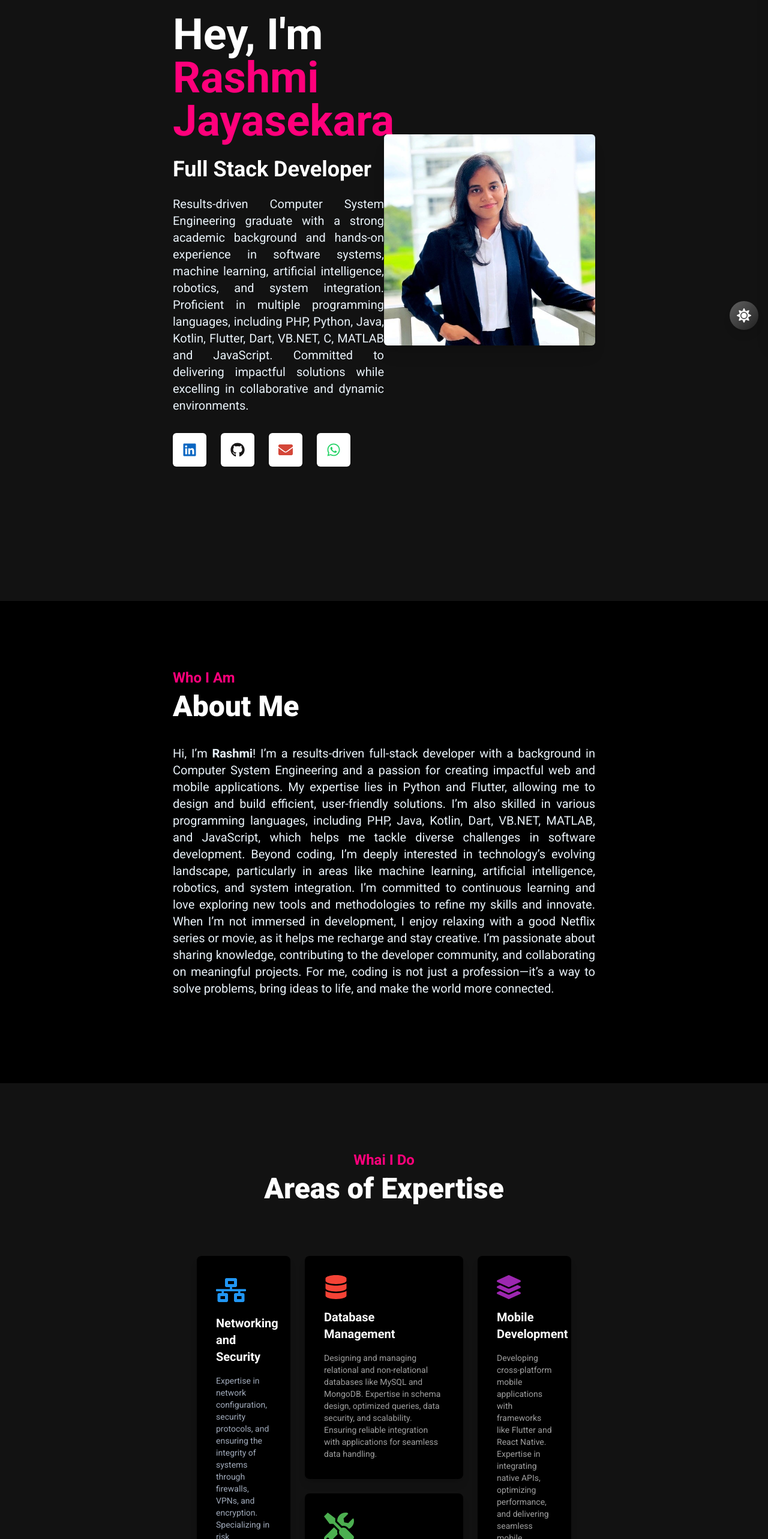
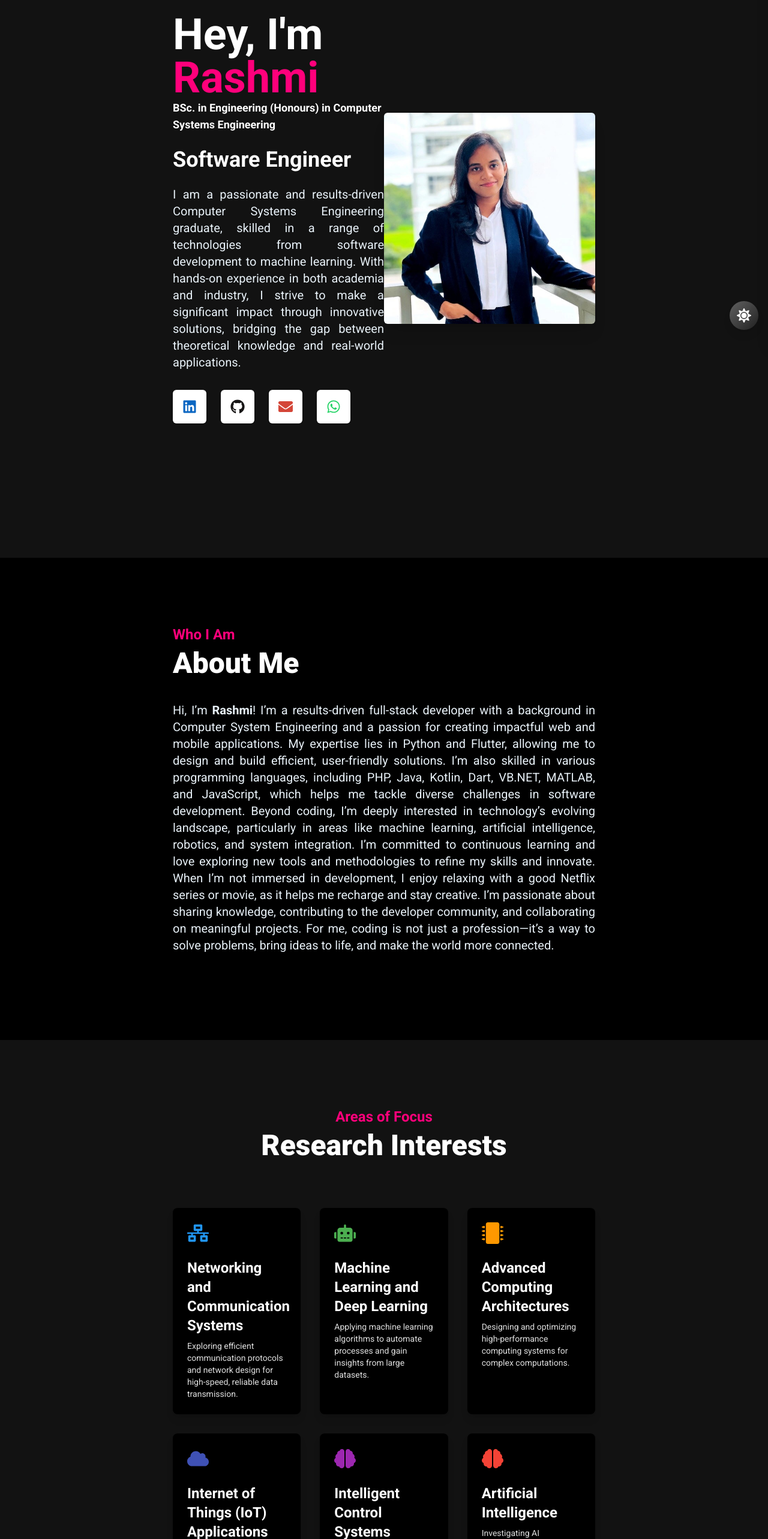
Before and after one commit to BKPASQUAL/Rashmi-Portfolio, a React (Vite) app: page / in a window 1280 px wide. Shown: the part 234-2800 px from the top of the page at 60% size. Built offline with nearby package versions, Linux system fonts and the light colour scheme; a web font is replaced by a local one.

Commit message:
researchint

```diff
--- a/src/components/home/HeroSection.jsx
+++ b/src/components/home/HeroSection.jsx
@@ -16,11 +16,15 @@ function HeroSection() {
       <div className="w-full lg:w-1/2 mb-10 lg:mb-0">
         <h1 className="text-3xl sm:text-4xl md:text-6xl lg:text-7xl font-bold mb-4 sm:mb-6">
           <span className="text-black dark:text-white">Hey, I'm </span>
-          <span className="text-navy">Rashmi Jayasekara</span>
+          <span className="text-navy">Rashmi </span>
+          <p className="text-base md:text-lg text-black dark:text-white">
+            {" "}
+            BSc. in Engineering (Honours) in Computer Systems Engineering
+          </p>
         </h1>
 
         <h1 className="text-xl sm:text-2xl md:text-3xl lg:text-4xl font-bold mb-4 sm:mb-6 text-black dark:text-white">
-          Full Stack Developer
+          Software Engineer
         </h1>
 
         {/* <p className="text-secondaryText text-sm sm:text-base md:text-lg lg:text-xl mb-6 sm:mb-8 text-justify dark:text-darkPrimary">
@@ -33,13 +37,12 @@ function HeroSection() {
         </p> */}
 
         <p className="text-secondaryText text-sm sm:text-base md:text-lg lg:text-xl mb-6 sm:mb-8 text-justify dark:text-darkPrimary">
-          Results-driven Computer System Engineering graduate with a strong
-          academic background and hands-on experience in software systems,
-          machine learning, artificial intelligence, robotics, and system
-          integration. Proficient in multiple programming languages, including
-          PHP, Python, Java, Kotlin, Flutter, Dart, VB.NET, C, MATLAB and
-          JavaScript. Committed to delivering impactful solutions while
-          excelling in collaborative and dynamic environments.{" "}
+          I am a passionate and results-driven Computer Systems Engineering
+          graduate, skilled in a range of technologies from software development
+          to machine learning. With hands-on experience in both academia and
+          industry, I strive to make a significant impact through innovative
+          solutions, bridging the gap between theoretical knowledge and
+          real-world applications.
         </p>
 
         <div className="flex space-x-3 sm:space-x-4 md:space-x-6">
--- a/src/components/home/Projects.jsx
+++ b/src/components/home/Projects.jsx
@@ -29,7 +29,7 @@ function Projects() {
   }, [selectedProject]);
 
   return (
-    <div className="bg-bgcolourtwo text-black px-4 md:px-16 lg:px-72 py-10 md:py-20 relative dark:bg-darkBg">
+    <div className="bg-bgcolourtwo text-black px-4 md:px-16 lg:px-72 py-10 md:py-20 relative dark:bg-black">
       <p className="mb-2 text-navy font-semibold text-center  text-lg  lg:text-2xl">
         My Works
       </p>
@@ -40,7 +40,7 @@ function Projects() {
         {ProjectData.map((project) => (
           <div
             key={project.title}
-            className="bg-white w-full h-auto shadow px-4 md:px-6 py-6 md:py-8 flex flex-col rounded-lg transition-all duration-300 hover:shadow-xl hover:scale-105 group cursor-pointer dark:bg-black"
+            className="bg-white w-full h-auto shadow px-4 md:px-6 py-6 md:py-8 flex flex-col rounded-lg transition-all duration-300 hover:shadow-xl hover:scale-105 group cursor-pointer dark:bg-darkBg"
             onClick={() => handleProjectClick(project)}
           >
             <img
--- /dev/null
+++ b/src/components/home/ResearchInterests.jsx
@@ -0,0 +1,65 @@
+import React from "react";
+import { FaWifi, FaRobot, FaServer, FaCloud, FaBrain, FaMicrochip,FaNetworkWired } from "react-icons/fa";
+
+// Define the data array
+const researchData = [
+  {
+    title: "Networking and Communication Systems",
+    icon: <FaNetworkWired className="text-4xl mb-2 text-blue-500" />,
+    description: "Exploring efficient communication protocols and network design for high-speed, reliable data transmission.",
+  },
+  {
+    title: "Machine Learning and Deep Learning",
+    icon: <FaRobot className="text-4xl mb-2 text-green-500" />,
+    description: "Applying machine learning algorithms to automate processes and gain insights from large datasets.",
+  },
+  {
+    title: "Advanced Computing Architectures",
+    icon: <FaMicrochip className="text-4xl mb-2 text-orange-500" />,
+    description: "Designing and optimizing high-performance computing systems for complex computations.",
+  },
+  {
+    title: "Internet of Things (IoT) Applications",
+    icon: <FaCloud className="text-4xl mb-2 text-indigo-500" />,
+    description: "Developing interconnected systems for smart homes, cities, and industries using IoT devices.",
+  },
+  {
+    title: "Intelligent Control Systems",
+    icon: <FaBrain className="text-4xl mb-2 text-purple-500" />,
+    description: "Creating autonomous systems that can adapt and make decisions in real-time environments.",
+  },
+  {
+    title: "Artificial Intelligence",
+    icon: <FaBrain className="text-4xl mb-2 text-red-500" />,
+    description: "Investigating AI techniques to enhance machine learning, robotics, and natural language processing.",
+  },
+];
+
+function ResearchInterests() {
+  return (
+    <div className="bg-bgcolour text-black px-6 md:px-16 py-10 md:py-16 lg:py-28 lg:px-72 dark:bg-darkBg">
+      <p className="mb-2 text-navy font-semibold text-center text-lg lg:text-2xl">
+        Areas of Focus
+      </p>
+
+      <div className="text-3xl md:text-5xl mb-10 lg:mb-20 font-extrabold text-center dark:text-white">
+        Research Interests
+      </div>
+
+      <div className="w-full grid grid-cols-1 sm:grid-cols-2 md:grid-cols-3 gap-8 justify-center">
+        {researchData.map((research, index) => (
+          <div
+            key={index}
+            className="bg-white dark:bg-black rounded-lg p-6 flex flex-col group text-start shadow-lg hover:shadow-xl hover:bg-navy dark:hover:bg-navy transform hover:scale-105 transition-all duration-300 "
+          >
+            {research.icon}
+            <h3 className="text-2xl font-semibold   dark:text-white group-hover:text-white dark:group-hover:text-black mt-4 mb-2">{research.title}</h3>
+            <p className="text-sm text-gray-600 dark:text-gray-300 group-hover:text-white dark:group-hover:text-black">{research.description}</p>
+          </div>
+        ))}
+      </div>
+    </div>
+  );
+}
+
+export default ResearchInterests;
--- a/src/components/pages/Home.jsx
+++ b/src/components/pages/Home.jsx
@@ -9,6 +9,7 @@ import MyServices from "../home/MyServices";
 import Certificates from "../home/Certificates";
 import Footer from "../common/Footer";
 import AboutMe from "../home/AboutMe";
+import ResearchInterests from "../home/ResearchInterests";
 
 function Home() {
   return (
@@ -21,11 +22,15 @@ function Home() {
         <AboutMe />
       </section>
       <section id="expertise">
-        <MyServices />
+        <ResearchInterests />
       </section>
       <section id="skills">
         <Skills />
       </section>
+      <section id="expertise">
+        <MyServices />
+      </section>
+
 
       <section id="projects">
         <Projects />
```
